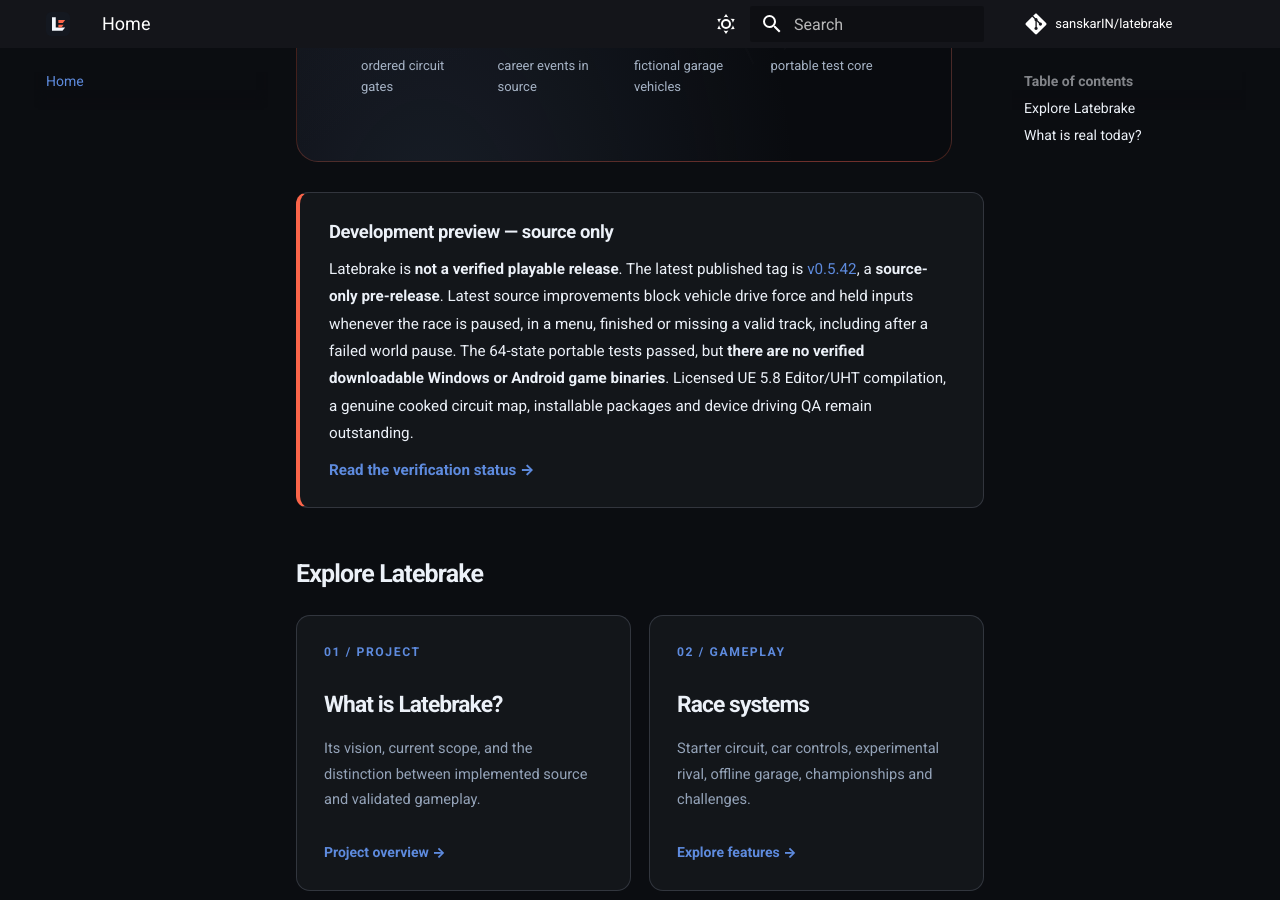
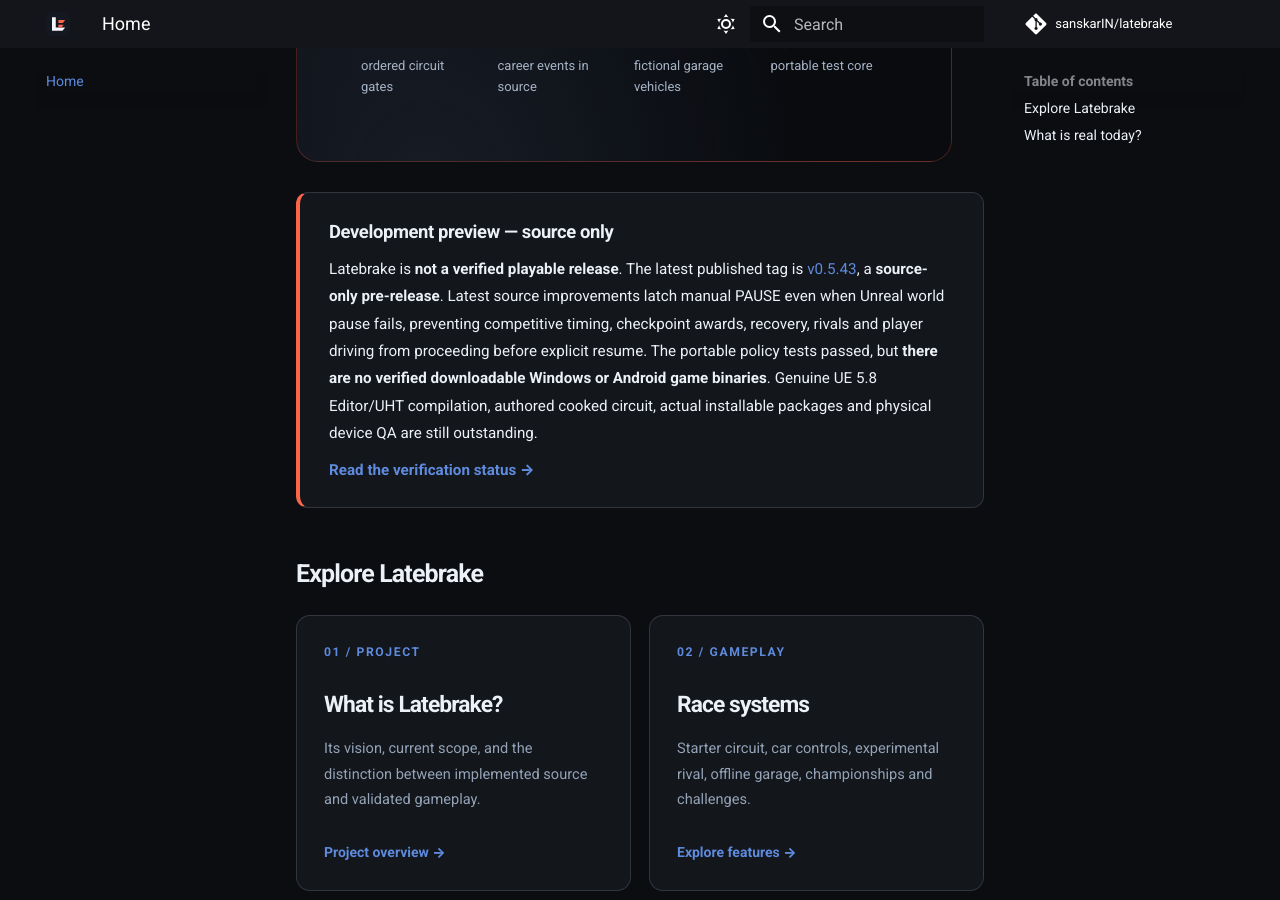
Before and after one commit to sanskarIN/latebrake, an MkDocs documentation site: the page built from docs/index.md, in a window 1280 px wide and 900 px high, scrolled down 702 px. Built offline with MkDocs 1.6.1 and Material for MkDocs 9.7.7, drawn with Linux system fonts in a browser that asks for light colours; comment, search, counter and statistics services are not loaded.

Commit message:
docs(pages): show v0.5.43 manual PAUSE source milestone on homepage

```diff
--- a/docs/index.md
+++ b/docs/index.md
@@ -16,7 +16,7 @@
 
 <div class="lb-status-panel" role="status">
   <div class="lb-status-title">Development preview — source only</div>
-  <p>Latebrake is <strong>not a verified playable release</strong>. The latest published tag is <a href="https://github.com/sanskarIN/latebrake/releases/tag/v0.5.42">v0.5.42</a>, a <strong>source-only pre-release</strong>. Latest source improvements block vehicle drive force and held inputs whenever the race is paused, in a menu, finished or missing a valid track, including after a failed world pause. The 64-state portable tests passed, but <strong>there are no verified downloadable Windows or Android game binaries</strong>. Licensed UE 5.8 Editor/UHT compilation, a genuine cooked circuit map, installable packages and device driving QA remain outstanding.</p>
+  <p>Latebrake is <strong>not a verified playable release</strong>. The latest published tag is <a href="https://github.com/sanskarIN/latebrake/releases/tag/v0.5.43">v0.5.43</a>, a <strong>source-only pre-release</strong>. Latest source improvements latch manual PAUSE even when Unreal world pause fails, preventing competitive timing, checkpoint awards, recovery, rivals and player driving from proceeding before explicit resume. The portable policy tests passed, but <strong>there are no verified downloadable Windows or Android game binaries</strong>. Genuine UE 5.8 Editor/UHT compilation, authored cooked circuit, actual installable packages and physical device QA are still outstanding.</p>
   <a href="development-status/">Read the verification status →</a>
 </div>
 
```
